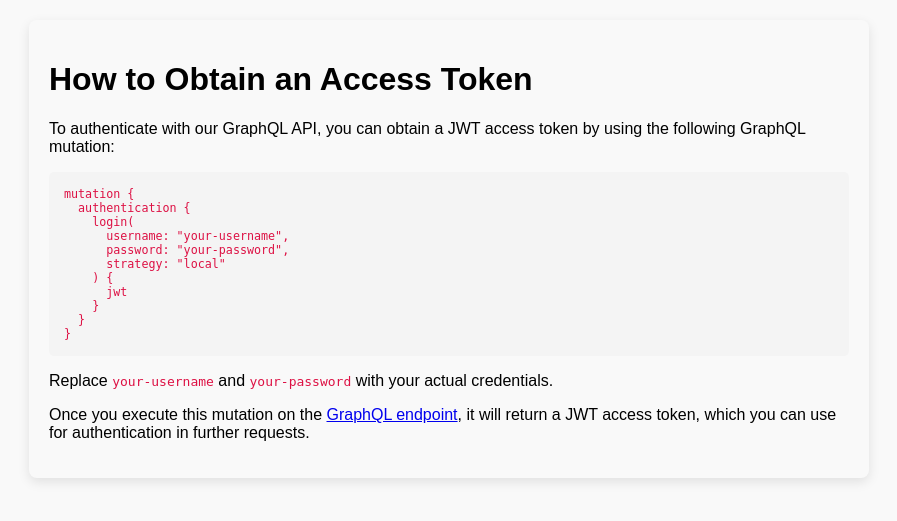
After one commit to EPFLRocketTeam/wiki-to-pdf-docker, a Flask app: page /how-to-get-access-token in a window 1280 px wide. The commit adds this page. Shown: the top 521 px of the page, without its empty margins (191-1088 px from the left). Run offline with Flask 2, Linux system fonts and the light colour scheme.

Commit message:
Simplified stuff, added guide on how receive an access token

```diff
--- a/app/app.py
+++ b/app/app.py
@@ -6,6 +6,10 @@ app = Flask(__name__)
 @app.route('/')
 def index():
     return render_template('index.html')
+
+@app.route('/how-to-get-access-token')
+def how_to_get_access_token():
+    return render_template('how_to_get_access_token.html')
 
 # Route to handle the form submission
 @app.route('/submit', methods=['POST'])
--- /dev/null
+++ b/app/templates/how_to_get_access_token.html
@@ -0,0 +1,46 @@
+<!DOCTYPE html>
+<html lang="en">
+<head>
+    <meta charset="UTF-8">
+    <meta name="viewport" content="width=device-width, initial-scale=1.0">
+    <title>How to Get Access Token</title>
+    <style>
+        body {
+            font-family: Arial, sans-serif;
+            max-width: 800px;
+            margin: 20px auto;
+            padding: 20px;
+            background-color: #f9f9f9;
+            border-radius: 8px;
+            box-shadow: 0 4px 12px rgba(0, 0, 0, 0.1);
+        }
+        pre {
+            background-color: #f4f4f4;
+            padding: 15px;
+            border-radius: 5px;
+            overflow-x: auto;
+            font-size: 0.9em;
+        }
+        code {
+            color: #d14;
+        }
+    </style>
+</head>
+<body>
+    <h1>How to Obtain an Access Token</h1>
+    <p>To authenticate with our GraphQL API, you can obtain a JWT access token by using the following GraphQL mutation:</p>
+    <pre><code>mutation {
+  authentication {
+    login(
+      username: "your-username",
+      password: "your-password",
+      strategy: "local"
+    ) {
+      jwt
+    }
+  }
+}</code></pre>
+    <p>Replace <code>your-username</code> and <code>your-password</code> with your actual credentials.</p>
+    <p>Once you execute this mutation on the <a href="https://rocket-team.epfl.ch/graphql" target="_blank">GraphQL endpoint</a>, it will return a JWT access token, which you can use for authentication in further requests.</p>
+</body>
+</html>
```
Also changed, not shown: app/templates/index.html (+21 -12 lines).
